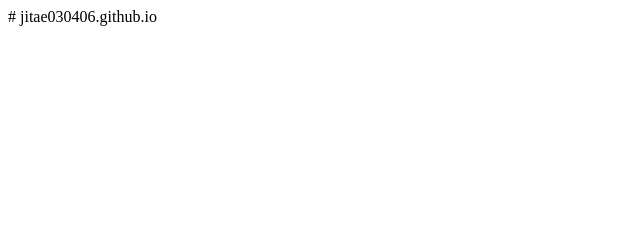
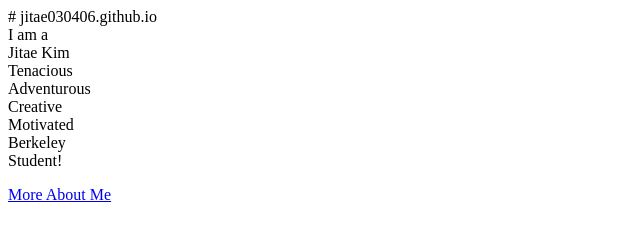
Before and after one commit to jitae030406/jitae030406.github.io, a plain HTML site: page index.html in a window 1280 px wide. Shown: the whole page, without its empty margins (0-640 px from the left). Drawn offline with Linux system fonts and the light colour scheme.

Commit message:
Update index.html

```diff
--- a/index.html
+++ b/index.html
@@ -1 +1,40 @@
 # jitae030406.github.io
+<!DOCTYPE html>
+<html lang="en" dir="ltr">
+  <head>
+    <meta charset="utf-8">
+    <title>Jitae's Website</title>
+    <!-- CSS Import -->
+    <link rel="stylesheet" href="styles.css">
+
+
+    <div class="container">
+       I am <span>a</span>
+       <div class="content">
+          <div class="text t-6">
+             <div>
+                <span class="stylish">J</span>itae Kim
+             </div>
+          </div>
+          <div class="text t-5">
+             <div>Tenacious</div>
+          </div>
+          <div class="text t-4">
+             <div>Adventurous</div>
+          </div>
+          <div class="text t-3">
+             <div>Creative</div>
+          </div>
+          <div class="text t-2">
+             <div>Motivated</div>
+          </div>
+          <div class="text t-1">
+             <div>Berkeley</div>
+          </div>
+       </div>
+       <span>Student!</span>
+    </div>
+
+
+
+    <p><a target="_blank" href="https://jitaekim22.wixsite.com/highschool">More About Me</a></p>
```
